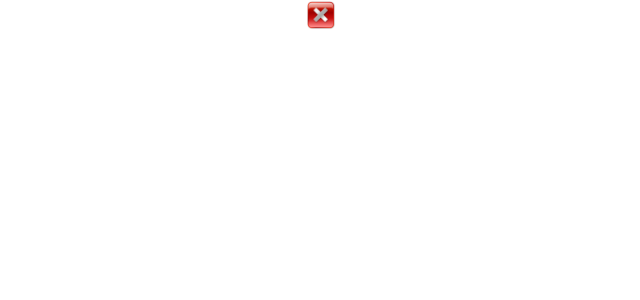
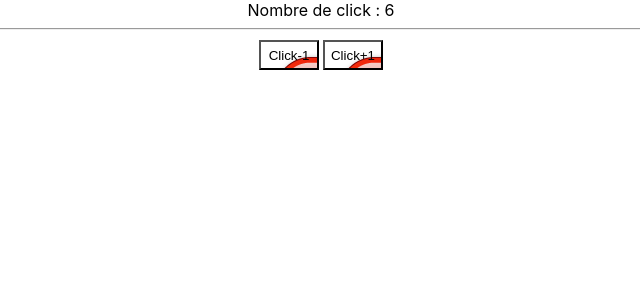
Before and after one commit to tforey/reactjs, a React (Create React App) app: page / in a window 1280 px wide. Shown: the top 300 px of the page, without its empty margins (319-959 px from the left). Built offline with nearby package versions, Linux system fonts and the light colour scheme.

Commit message:
les etats

```diff
--- a/src/App/App.jsx
+++ b/src/App/App.jsx
@@ -2,12 +2,40 @@ import React from 'react';
 import './App.css';
 import Button from './components/ui/Button/Button';
 
-function App() {
-  return (
-    <div className="App">
-       <Button><img src="/img/close.png" alt="whazaaa!"/></Button>
-    </div>
-  );
+class App extends React.PureComponent{
+  constructor(props){
+    super(props);
+    this.state={counter:6};
+  }
+  componentDidUpdate(){
+  console.log('apres le changement (fin des taitements async)', this.state.counter);
+  console.log('on voit qu\'on a dans l\'arguments les anciennes valeurs',arguments);
+  }
+
+  render(){
+    return(
+           <div className="App">
+        Nombre de click : {this.state.counter}<hr/>
+        <Button onButtonClick={()=>{
+          this.setState({counter:(this.state.counter-1)});
+          console.log('counter à fin du onClick (traitement async de setState) ',this.state.counter);
+          }}
+          >Click-1</Button>
+        <Button>Click+1</Button>
+     </div>
+    );
+  }
 }
 
+// function App() {
+//   let counter=0;
+//   return (
+//     <div className="App">
+//        Nombre de click : {counter}
+//        <Button onButtonClick={()=>{counter--;console.log(counter)}}><img/>Click-1</Button>
+//        <Button>Click+1</Button>
+//     </div>
+//   );
+// }
+
 export default App;
--- a/src/App/components/ui/Button/Button.jsx
+++ b/src/App/components/ui/Button/Button.jsx
@@ -7,9 +7,13 @@ import style from './Button.module.css'
  */
 const Button=(props)=>{
     console.log(props);
-    return <button className={style.Button}>
+    return (
+      <button className={style.Button}
+              onClick={(arg)=>{console.log(arg);
+              props.onButtonClick();
+         }}>
         {props.children}
-    </button>;
+    </button>);
 }
 
 export default Button;
--- a/src/App/components/ui/Button/Button.module.css
+++ b/src/App/components/ui/Button/Button.module.css
@@ -1,15 +1,18 @@
 
 .Button {
     height:30px;
-    width:30px;
-    padding: 0;
-    border:none;
+    width:60px;
+    margin: 2px;
+    padding:0px;
     background-color: rgb(255, 255, 255);
+    background-image: url("http://localhost:3000/img/close.png");
+
 }
 
 .Button img{
     height:30px;
     width:30px;
+   /** background-image: url("/img/close.png");**/
      display: inline;
 }
 
```
